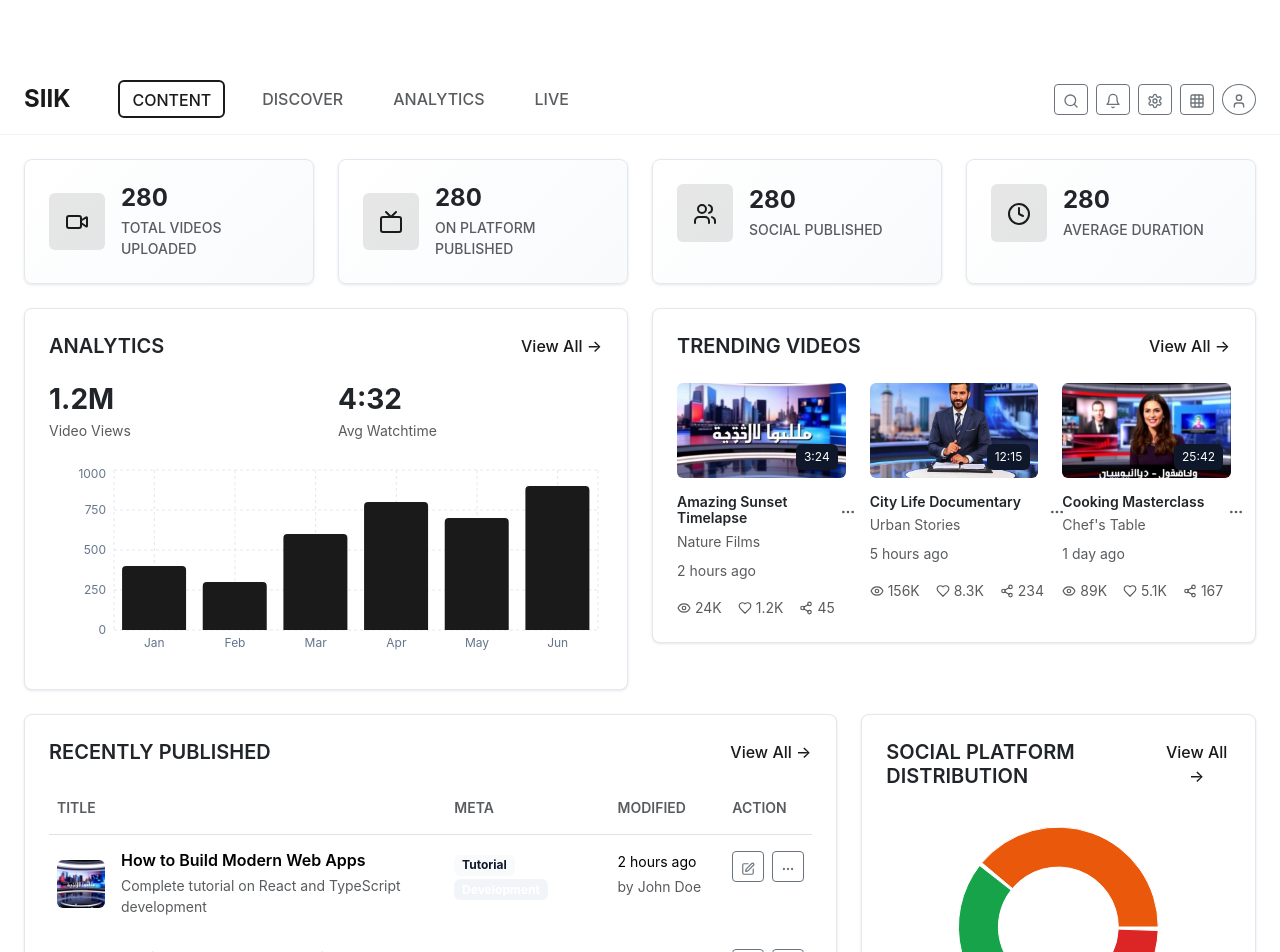
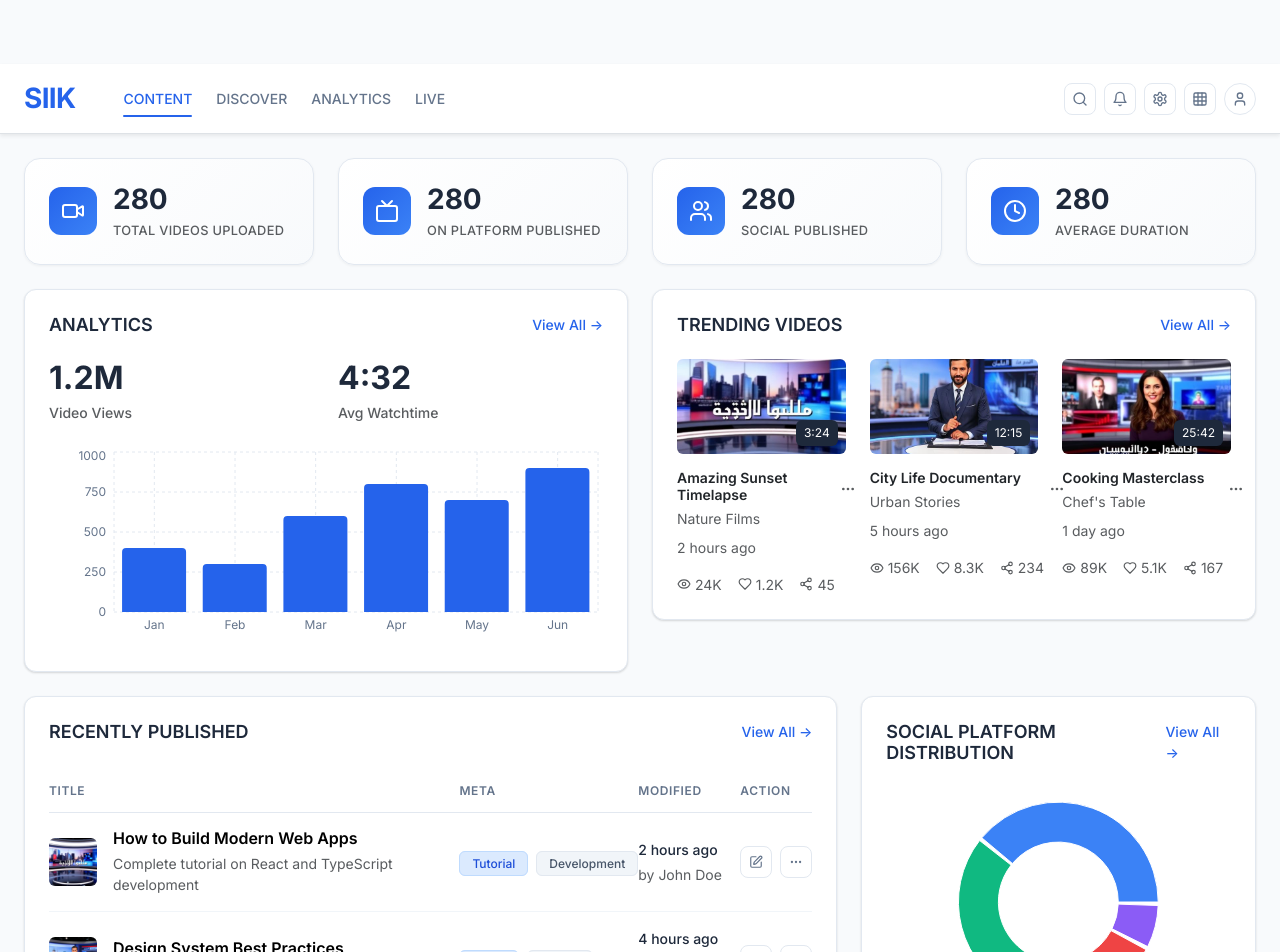
Before and after one commit to pinkman92/boot-cms-vision, a React (Vite) app: page / in a window 1280 px wide. Shown: the top 952 px of the page. Built offline with nearby package versions, Linux system fonts and the light colour scheme.

Commit message:
Refine UI for professionalism
Enhance the overall look and feel of the UI to be more sleek and professional.

```diff
--- a/index.html
+++ b/index.html
@@ -2,6 +2,9 @@
 <html lang="en">
   <head>
     <meta charset="UTF-8" />
+    <link rel="preconnect" href="https://fonts.googleapis.com">
+    <link rel="preconnect" href="https://fonts.gstatic.com" crossorigin>
+    <link href="https://fonts.googleapis.com/css2?family=Inter:wght@300;400;500;600;700&display=swap" rel="stylesheet">
     <meta name="viewport" content="width=device-width, initial-scale=1.0" />
     <title>boot-cms-vision</title>
     <meta name="description" content="Lovable Generated Project" />
--- a/src/components/AnalyticsChart.tsx
+++ b/src/components/AnalyticsChart.tsx
@@ -13,20 +13,20 @@ export const AnalyticsChart = () => {
   return (
     <div className="card p-4">
       <div className="d-flex justify-content-between align-items-center mb-4">
-        <h5 className="mb-0 fw-semibold">ANALYTICS</h5>
-        <button className="btn btn-link text-primary text-decoration-none small fw-medium p-0">
+        <h5 className="section-title">ANALYTICS</h5>
+        <a href="#" className="view-all-link">
           View All →
-        </button>
+        </a>
       </div>
 
       <div className="row mb-4">
         <div className="col-6">
-          <div className="h3 fw-bold mb-1">1.2M</div>
-          <div className="small text-muted">Video Views</div>
+          <div className="h2 fw-bold mb-1" style={{ color: '#1e293b' }}>1.2M</div>
+          <div className="small text-muted fw-medium">Video Views</div>
         </div>
         <div className="col-6">
-          <div className="h3 fw-bold mb-1">4:32</div>
-          <div className="small text-muted">Avg Watchtime</div>
+          <div className="h2 fw-bold mb-1" style={{ color: '#1e293b' }}>4:32</div>
+          <div className="small text-muted fw-medium">Avg Watchtime</div>
         </div>
       </div>
 
--- a/src/components/Header.tsx
+++ b/src/components/Header.tsx
@@ -2,45 +2,49 @@ import { Search, Bell, Settings, Grid3X3, User } from "lucide-react";
 
 export const Header = () => {
   return (
-    <header className="bg-white border-bottom border-secondary px-4 py-3">
+    <header className="bg-white border-bottom shadow-sm" style={{ borderColor: '#e2e8f0' }}>
+      <div className="px-4 py-3">
         <div className="d-flex justify-content-between align-items-center">
           <div className="d-flex align-items-center">
             <div className="d-flex align-items-center me-5">
-            <div className="h4 fw-bold text-primary mb-0">SIIK</div>
+              <div className="h3 fw-bold text-primary mb-0" style={{ letterSpacing: '-0.025em' }}>
+                SIIK
+              </div>
             </div>
 
-          <nav className="d-none d-md-flex align-items-center">
-            <button className="btn btn-link text-primary text-decoration-none fw-medium me-4 border-bottom border-primary border-2 pb-1">
+            <nav className="d-none d-md-flex align-items-center gap-4">
+              <button className="header-nav-btn active">
                 CONTENT
               </button>
-            <button className="btn btn-link text-muted text-decoration-none fw-medium me-4">
+              <button className="header-nav-btn">
                 DISCOVER
               </button>
-            <button className="btn btn-link text-muted text-decoration-none fw-medium me-4">
+              <button className="header-nav-btn">
                 ANALYTICS
               </button>
-            <button className="btn btn-link text-muted text-decoration-none fw-medium">
+              <button className="header-nav-btn">
                 LIVE
               </button>
             </nav>
           </div>
 
-        <div className="d-flex align-items-center">
-          <button className="btn btn-outline-secondary btn-sm me-2">
+          <div className="d-flex align-items-center gap-2">
+            <button className="btn-icon">
               <Search size={16} />
             </button>
-          <button className="btn btn-outline-secondary btn-sm me-2">
+            <button className="btn-icon">
               <Bell size={16} />
             </button>
-          <button className="btn btn-outline-secondary btn-sm me-2">
+            <button className="btn-icon">
               <Settings size={16} />
             </button>
-          <button className="btn btn-outline-secondary btn-sm me-2">
+            <button className="btn-icon">
               <Grid3X3 size={16} />
             </button>
-          <button className="btn btn-outline-secondary btn-sm rounded-circle">
+            <button className="btn-icon rounded-circle">
               <User size={16} />
             </button>
+          </div>
         </div>
       </div>
     </header>
--- a/src/components/QuickActions.tsx
+++ b/src/components/QuickActions.tsx
@@ -41,27 +41,22 @@ const actions = [
 export const QuickActions = () => {
   return (
     <div className="card p-4">
-      <h5 className="fw-semibold mb-4">QUICK ACTIONS</h5>
+      <h5 className="section-title mb-4">QUICK ACTIONS</h5>
 
       <div className="row g-3">
         {actions.map((action) => {
           const Icon = action.icon;
           return (
             <div key={action.id} className="col-12 col-sm-6 col-lg">
-              <button className="btn btn-light w-100 p-4 text-center border-0 h-100" style={{ backgroundColor: '#f8fafc' }}>
+              <button className="action-button w-100 h-100 border-0">
                 <div
-                  className="d-flex align-items-center justify-content-center mx-auto mb-3 rounded"
-                  style={{
-                    width: '48px',
-                    height: '48px',
-                    backgroundColor: action.color,
-                    transition: 'transform 0.2s'
-                  }}
+                  className="action-icon"
+                  style={{ backgroundColor: action.color }}
                 >
-                  <Icon size={24} color="white" />
+                  <Icon size={28} color="white" />
                 </div>
-                <h6 className="fw-semibold small mb-1">{action.title}</h6>
-                <p className="text-muted small mb-0 lh-base">{action.description}</p>
+                <h6 className="fw-semibold small mb-2" style={{ color: '#1e293b' }}>{action.title}</h6>
+                <p className="text-muted small mb-0 lh-base" style={{ fontSize: '0.8rem' }}>{action.description}</p>
               </button>
             </div>
           );
--- a/src/components/RecentlyPublished.tsx
+++ b/src/components/RecentlyPublished.tsx
@@ -37,26 +37,26 @@ export const RecentlyPublished = () => {
   return (
     <div className="card p-4">
       <div className="d-flex justify-content-between align-items-center mb-4">
-        <h5 className="mb-0 fw-semibold">RECENTLY PUBLISHED</h5>
-        <button className="btn btn-link text-primary text-decoration-none small fw-medium p-0">
+        <h5 className="section-title">RECENTLY PUBLISHED</h5>
+        <a href="#" className="view-all-link">
           View All →
-        </button>
+        </a>
       </div>
 
       <div className="table-responsive">
-        <table className="table table-borderless">
+        <table className="table table-borderless table-modern">
           <thead>
-            <tr className="border-bottom">
-              <th className="fw-semibold text-muted small border-0 pb-3">TITLE</th>
-              <th className="fw-semibold text-muted small border-0 pb-3">META</th>
-              <th className="fw-semibold text-muted small border-0 pb-3">MODIFIED</th>
-              <th className="fw-semibold text-muted small border-0 pb-3">ACTION</th>
+            <tr>
+              <th>TITLE</th>
+              <th>META</th>
+              <th>MODIFIED</th>
+              <th>ACTION</th>
             </tr>
           </thead>
           <tbody>
             {recentVideos.map((video) => (
-              <tr key={video.id} className="border-0">
-                <td className="border-0 py-3">
+              <tr key={video.id}>
+                <td>
                   <div className="d-flex align-items-center">
                     <img
                       src={video.thumbnail}
@@ -70,24 +70,24 @@ export const RecentlyPublished = () => {
                     </div>
                   </div>
                 </td>
-                <td className="border-0 py-3">
+                <td>
                   <div>
-                    <span className="badge bg-light text-dark me-2">{video.type}</span>
-                    <span className="badge bg-secondary">{video.category}</span>
+                    <span className="badge-modern badge-primary me-2">{video.type}</span>
+                    <span className="badge-modern badge-secondary">{video.category}</span>
                   </div>
                 </td>
-                <td className="border-0 py-3">
+                <td>
                   <div>
-                    <div className="small mb-1">{video.modified}</div>
+                    <div className="small mb-1 fw-medium" style={{ color: '#1e293b' }}>{video.modified}</div>
                     <div className="text-muted small">by {video.author}</div>
                   </div>
                 </td>
-                <td className="border-0 py-3">
+                <td>
                   <div className="d-flex gap-2">
-                    <button className="btn btn-outline-secondary btn-sm">
+                    <button className="btn-icon">
                       <Edit size={14} />
                     </button>
-                    <button className="btn btn-outline-secondary btn-sm">
+                    <button className="btn-icon">
                       <MoreHorizontal size={14} />
                     </button>
                   </div>
--- a/src/components/SocialDistribution.tsx
+++ b/src/components/SocialDistribution.tsx
@@ -12,10 +12,10 @@ export const SocialDistribution = () => {
   return (
     <div className="card p-4">
       <div className="d-flex justify-content-between align-items-center mb-4">
-        <h5 className="mb-0 fw-semibold">SOCIAL PLATFORM DISTRIBUTION</h5>
-        <button className="btn btn-link text-primary text-decoration-none small fw-medium p-0">
+        <h5 className="section-title">SOCIAL PLATFORM DISTRIBUTION</h5>
+        <a href="#" className="view-all-link">
           View All →
-        </button>
+        </a>
       </div>
 
       <div style={{ height: '264px' }}>
--- a/src/components/StatsCard.tsx
+++ b/src/components/StatsCard.tsx
@@ -8,14 +8,14 @@ interface StatsCardProps {
 
 export const StatsCard = ({ icon: Icon, value, label }: StatsCardProps) => {
   return (
-    <div className="card p-4 h-100" style={{ background: 'linear-gradient(135deg, #ffffff 0%, #f8fafc 100%)' }}>
+    <div className="stats-card p-4 h-100">
       <div className="d-flex align-items-center">
-        <div className="p-3 rounded me-3" style={{ backgroundColor: 'rgba(26, 26, 26, 0.1)' }}>
-          <Icon size={24} style={{ color: 'var(--bs-primary)' }} />
+        <div className="stats-icon me-3">
+          <Icon size={24} />
         </div>
         <div>
-          <div className="h4 fw-bold mb-1">{value}</div>
-          <div className="small text-muted fw-medium">{label}</div>
+          <div className="h3 fw-bold mb-1" style={{ color: '#1e293b' }}>{value}</div>
+          <div className="small text-muted fw-medium" style={{ fontSize: '0.8rem', letterSpacing: '0.025em' }}>{label}</div>
         </div>
       </div>
     </div>
--- a/src/components/TrendingVideos.tsx
+++ b/src/components/TrendingVideos.tsx
@@ -46,10 +46,10 @@ export const TrendingVideos = () => {
   return (
     <div className="card p-4">
       <div className="d-flex justify-content-between align-items-center mb-4">
-        <h5 className="mb-0 fw-semibold">TRENDING VIDEOS</h5>
-        <button className="btn btn-link text-primary text-decoration-none small fw-medium p-0">
+        <h5 className="section-title">TRENDING VIDEOS</h5>
+        <a href="#" className="view-all-link">
           View All →
-        </button>
+        </a>
       </div>
 
       <div className="row g-4">
--- a/src/index.css
+++ b/src/index.css
@@ -2,46 +2,212 @@
 
 /* Professional CMS Dashboard Design System */
 
-
 :root {
-  --bs-primary: #1a1a1a;
-  --bs-primary-rgb: 26, 26, 26;
-  --bs-secondary: #f1f5f9;
-  --bs-secondary-rgb: 241, 245, 249;
-  --bs-success: #10b981;
-  --bs-success-rgb: 16, 185, 129;
+  --bs-primary: #2563eb;
+  --bs-primary-rgb: 37, 99, 235;
+  --bs-secondary: #f8fafc;
+  --bs-secondary-rgb: 248, 250, 252;
+  --bs-success: #059669;
+  --bs-success-rgb: 5, 150, 105;
   --bs-info: #0ea5e9;
   --bs-info-rgb: 14, 165, 233;
-  --bs-warning: #f59e0b;
-  --bs-warning-rgb: 245, 158, 11;
-  --bs-danger: #ef4444;
-  --bs-danger-rgb: 239, 68, 68;
+  --bs-warning: #d97706;
+  --bs-warning-rgb: 217, 119, 6;
+  --bs-danger: #dc2626;
+  --bs-danger-rgb: 220, 38, 38;
   --bs-light: #f8fafc;
   --bs-light-rgb: 248, 250, 252;
-  --bs-dark: #0f172a;
-  --bs-dark-rgb: 15, 23, 42;
+  --bs-dark: #1e293b;
+  --bs-dark-rgb: 30, 41, 59;
 
-  --chart-1: #ea580c;
-  --chart-2: #16a34a;
-  --chart-3: #0891b2;
-  --chart-4: #ca8a04;
-  --chart-5: #dc2626;
-
+  --chart-1: #3b82f6;
+  --chart-2: #10b981;
+  --chart-3: #f59e0b;
+  --chart-4: #ef4444;
+  --chart-5: #8b5cf6;
 }
 
 body {
-  background-color: #ffffff;
-  color: #1a1a1a;
-  font-family: -apple-system, BlinkMacSystemFont, 'Segoe UI', Roboto, sans-serif;
+  background-color: #f8fafc;
+  color: #1e293b;
+  font-family: 'Inter', -apple-system, BlinkMacSystemFont, 'Segoe UI', Roboto, sans-serif;
+  font-weight: 400;
+  line-height: 1.5;
 }
 
 .card {
   background: #ffffff;
   border: 1px solid #e2e8f0;
-  border-radius: 0.5rem;
-  box-shadow: 0 1px 3px 0 rgba(0, 0, 0, 0.1);
+  border-radius: 12px;
+  box-shadow: 0 1px 3px 0 rgba(0, 0, 0, 0.05), 0 1px 2px 0 rgba(0, 0, 0, 0.1);
+  transition: all 0.2s ease-in-out;
+}
+
+.card:hover {
+  box-shadow: 0 4px 6px -1px rgba(0, 0, 0, 0.1), 0 2px 4px -1px rgba(0, 0, 0, 0.06);
 }
 
 .text-muted {
   color: #64748b;
 }
+
+.stats-card {
+  background: linear-gradient(135deg, #ffffff 0%, #f8fafc 100%);
+  border: 1px solid #e2e8f0;
+  border-radius: 16px;
+  box-shadow: 0 1px 3px 0 rgba(0, 0, 0, 0.05);
+  transition: all 0.3s ease;
+}
+
+.stats-card:hover {
+  transform: translateY(-2px);
+  box-shadow: 0 10px 25px -5px rgba(0, 0, 0, 0.1);
+}
+
+.stats-icon {
+  background: linear-gradient(135deg, var(--bs-primary), #3b82f6);
+  border-radius: 12px;
+  width: 48px;
+  height: 48px;
+  display: flex;
+  align-items: center;
+  justify-content: center;
+  color: white;
+}
+
+.header-nav-btn {
+  position: relative;
+  color: #64748b;
+  text-decoration: none;
+  font-weight: 500;
+  font-size: 0.875rem;
+  padding: 0.5rem 0;
+  border: none;
+  background: none;
+  transition: color 0.2s ease;
+}
+
+.header-nav-btn:hover {
+  color: var(--bs-primary);
+}
+
+.header-nav-btn.active {
+  color: var(--bs-primary);
+}
+
+.header-nav-btn.active::after {
+  content: '';
+  position: absolute;
+  bottom: 0;
+  left: 0;
+  right: 0;
+  height: 2px;
+  background: var(--bs-primary);
+  border-radius: 1px;
+}
+
+.action-button {
+  background: #ffffff;
+  border: 1px solid #e2e8f0;
+  border-radius: 12px;
+  padding: 1.5rem;
+  text-align: center;
+  transition: all 0.3s ease;
+  box-shadow: 0 1px 3px 0 rgba(0, 0, 0, 0.05);
+}
+
+.action-button:hover {
+  transform: translateY(-2px);
+  box-shadow: 0 10px 25px -5px rgba(0, 0, 0, 0.1);
+  border-color: var(--bs-primary);
+}
+
+.action-icon {
+  width: 56px;
+  height: 56px;
+  border-radius: 14px;
+  display: flex;
+  align-items: center;
+  justify-content: center;
+  margin: 0 auto 1rem;
+  transition: all 0.3s ease;
+}
+
+.action-button:hover .action-icon {
+  transform: scale(1.05);
+}
+
+.table-modern th {
+  font-weight: 600;
+  font-size: 0.75rem;
+  text-transform: uppercase;
+  letter-spacing: 0.05em;
+  color: #64748b;
+  padding: 1rem 0 0.75rem 0;
+  border-bottom: 1px solid #e2e8f0;
+}
+
+.table-modern td {
+  padding: 1rem 0;
+  border-bottom: 1px solid #f1f5f9;
+  vertical-align: middle;
+}
+
+.badge-modern {
+  padding: 0.25rem 0.75rem;
+  border-radius: 6px;
+  font-size: 0.75rem;
+  font-weight: 500;
+  border: 1px solid transparent;
+}
+
+.badge-primary {
+  background-color: #dbeafe;
+  color: #1d4ed8;
+  border-color: #bfdbfe;
+}
+
+.badge-secondary {
+  background-color: #f1f5f9;
+  color: #475569;
+  border-color: #e2e8f0;
+}
+
+.btn-icon {
+  width: 32px;
+  height: 32px;
+  padding: 0;
+  border-radius: 8px;
+  display: flex;
+  align-items: center;
+  justify-content: center;
+  border: 1px solid #e2e8f0;
+  background: #ffffff;
+  color: #64748b;
+  transition: all 0.2s ease;
+}
+
+.btn-icon:hover {
+  border-color: var(--bs-primary);
+  color: var(--bs-primary);
+  background: #f8fafc;
+}
+
+.section-title {
+  font-size: 1.125rem;
+  font-weight: 600;
+  color: #1e293b;
+  margin: 0;
+}
+
+.view-all-link {
+  color: var(--bs-primary);
+  text-decoration: none;
+  font-size: 0.875rem;
+  font-weight: 500;
+  transition: color 0.2s ease;
+}
+
+.view-all-link:hover {
+  color: #1d4ed8;
+}
--- a/src/pages/Index.tsx
+++ b/src/pages/Index.tsx
@@ -9,10 +9,10 @@ import { QuickActions } from "@/components/QuickActions";
 
 const Index = () => {
   return (
-    <div className="min-vh-100" style={{ backgroundColor: '#ffffff' }}>
+    <div className="min-vh-100" style={{ backgroundColor: '#f8fafc' }}>
       <Header />
 
-      <main className="p-4">
+      <main className="p-4" style={{ padding: '2rem' }}>
         {/* Top Stats */}
         <div className="row g-4 mb-4">
           <div className="col-12 col-md-6 col-lg-3">
```
Lines whose indentation alone changed are shown as unchanged.
